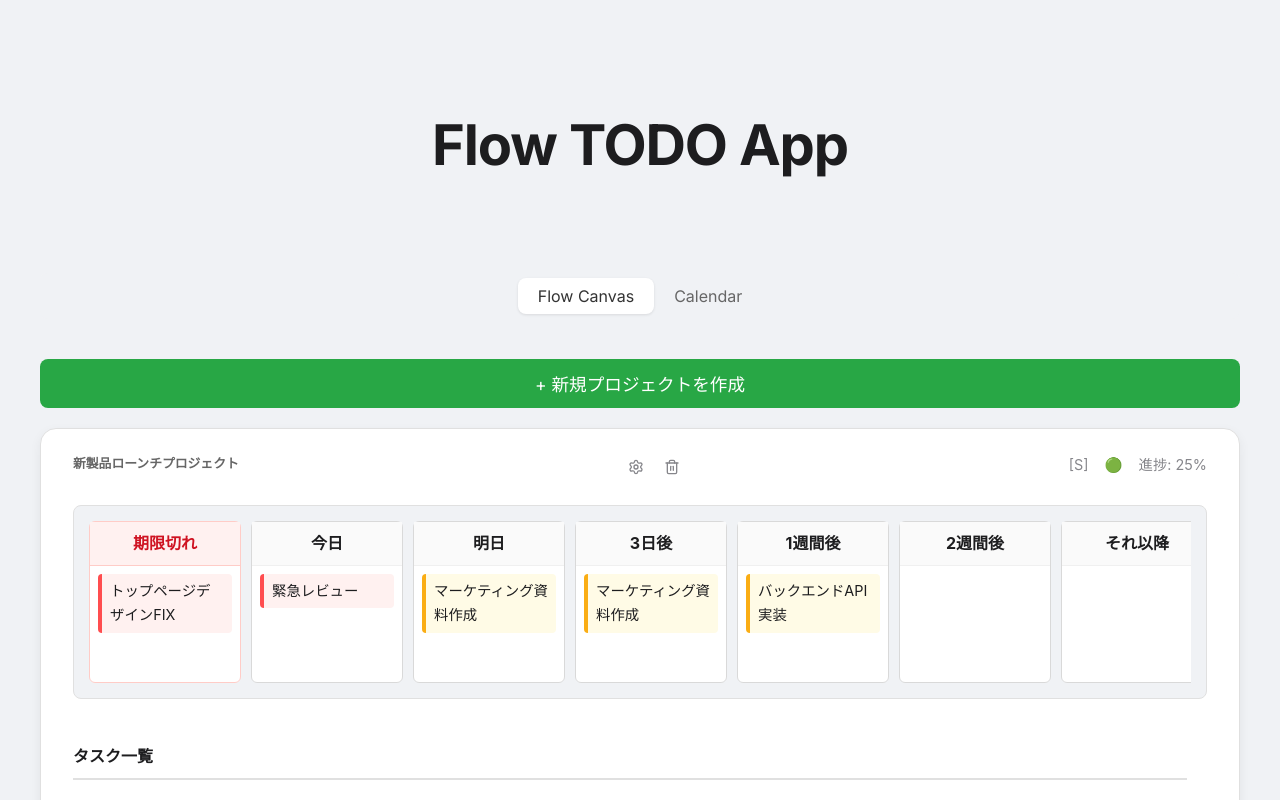
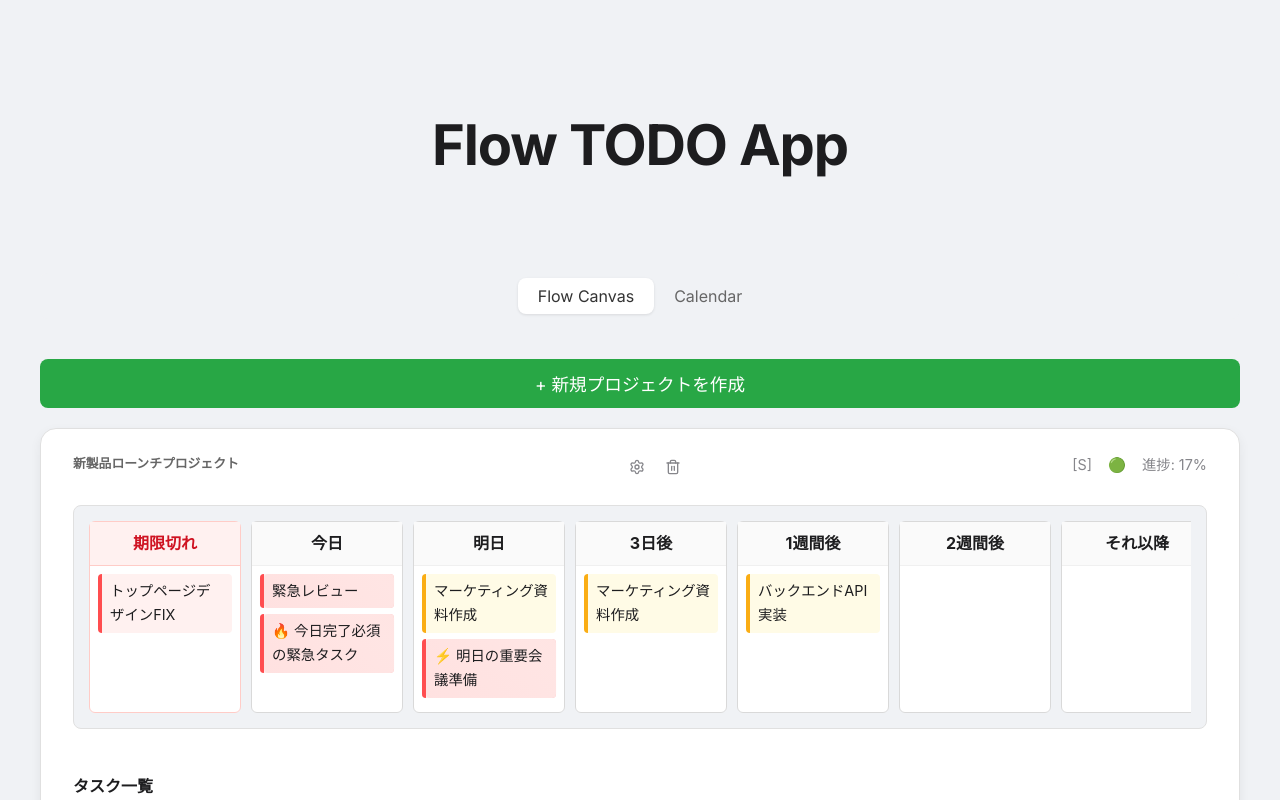
Before and after one commit to Ryoto93/New-Todo, a React (Vite) app: page / in a window 1280 px wide. Shown: the top 800 px of the page. Built offline with nearby package versions, Linux system fonts and the light colour scheme.

Commit message:
呼吸UI

```diff
--- a/src/components/TimelineTask/index.tsx
+++ b/src/components/TimelineTask/index.tsx
@@ -1,6 +1,7 @@
 import { useDraggable } from '@dnd-kit/core';
 import { CSS } from '@dnd-kit/utilities';
 import type { Task } from '../../types';
+import { getTaskTimeBlock } from '../../utils/dateUtils';
 import './style.css';
 
 type Props = { task: Task };
@@ -21,13 +22,27 @@ export function TimelineTask({ task }: Props) {
 
   const priorityColor = { P1: 'p1', P2: 'p2', P3: 'p3', P4: 'p4' };
 
+  // 呼吸UIを適用するかの判定ロジックを追加
+  const timeBlock = getTaskTimeBlock(task);
+  const isUrgent = task.priority === 'P1' && (timeBlock === '今日' || timeBlock === '明日');
+
+  // デバッグ用のコンソール出力
+  if (isUrgent) {
+    console.log(`呼吸UI適用: ${task.title} (${task.priority}, ${timeBlock})`);
+  }
+
+  const taskClassName = `timeline-task ${priorityColor[task.priority]} ${isDragging ? 'dragging' : ''} ${isUrgent ? 'breathing' : ''}`;
+
   return (
     <div
       ref={setNodeRef}
       style={style}
       {...attributes}
       {...listeners}
-      className={`timeline-task ${priorityColor[task.priority]} ${isDragging ? 'dragging' : ''}`}
+      className={taskClassName}
+      data-urgent={isUrgent}
+      data-priority={task.priority}
+      data-timeblock={timeBlock}
     >
       {task.title}
     </div>
--- a/src/components/TimelineTask/style.css
+++ b/src/components/TimelineTask/style.css
@@ -25,3 +25,53 @@
   border-color: #bfbfbf;
   background-color: #f5f5f5;
 }
+
+/* 呼吸UI - 脈打つようなアニメーション */
+.timeline-task.breathing {
+  animation: pulse 2s cubic-bezier(0.4, 0, 0.6, 1) infinite !important;
+  will-change: transform, opacity;
+  position: relative;
+  z-index: 10;
+}
+
+.timeline-task.breathing::before {
+  content: '';
+  position: absolute;
+  top: 0;
+  left: 0;
+  right: 0;
+  bottom: 0;
+  border-radius: 4px;
+  background: linear-gradient(45deg, #ff4d4f, #ff7875, #ff4d4f);
+  background-size: 200% 200%;
+  animation: gradientShift 2s ease-in-out infinite;
+  opacity: 0.1;
+  z-index: -1;
+}
+
+@keyframes pulse {
+  0%, 100% {
+    opacity: 1;
+    transform: scale(1) translateZ(0);
+    box-shadow: 0 0 0 0 rgba(255, 77, 79, 0.4);
+  }
+  50% {
+    opacity: 0.95;
+    transform: scale(1.03) translateZ(0);
+    box-shadow: 0 0 0 8px rgba(255, 77, 79, 0);
+  }
+}
+
+@keyframes gradientShift {
+  0%, 100% {
+    background-position: 0% 50%;
+  }
+  50% {
+    background-position: 100% 50%;
+  }
+}
+
+/* ドラッグ中は呼吸アニメーションを一時停止 */
+.timeline-task.breathing.dragging {
+  animation-play-state: paused;
+}
--- a/src/data/initialData.ts
+++ b/src/data/initialData.ts
@@ -9,6 +9,10 @@ export const initialData: Project[] = [
 		tasks: [
 			{ id: 'task-1', title: '緊急レビュー', isCompleted: false, priority: 'P1', dueDate: new Date('2025-08-15T15:00:00').toISOString(), period: null, tags: ['#品質管理', '#緊急'], subtasks: [] },
 			{ id: 'task-2', title: 'マーケティング資料作成', isCompleted: false, priority: 'P2', dueDate: null, period: { start: new Date('2025-08-16').toISOString(), end: new Date('2025-08-18').toISOString() }, tags: ['#マーケティング'], subtasks: [] },
+			// テスト用：今日のP1タスク
+			{ id: 'task-urgent-today', title: '🔥 今日完了必須の緊急タスク', isCompleted: false, priority: 'P1', dueDate: new Date().toISOString(), period: null, tags: ['#緊急', '#今日完了'], subtasks: [] },
+			// テスト用：明日のP1タスク
+			{ id: 'task-urgent-tomorrow', title: '⚡ 明日の重要会議準備', isCompleted: false, priority: 'P1', dueDate: new Date(Date.now() + 24 * 60 * 60 * 1000).toISOString(), period: null, tags: ['#重要', '#会議'], subtasks: [] },
 		],
 		subProjects: [
 			{
```
